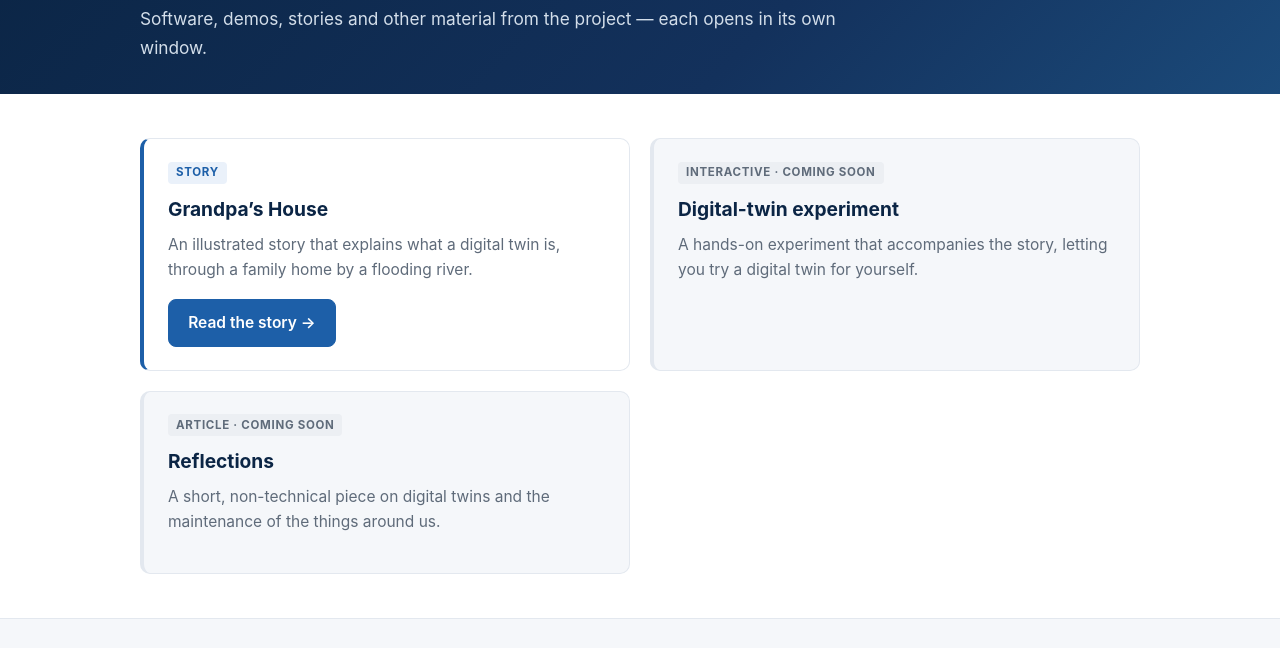
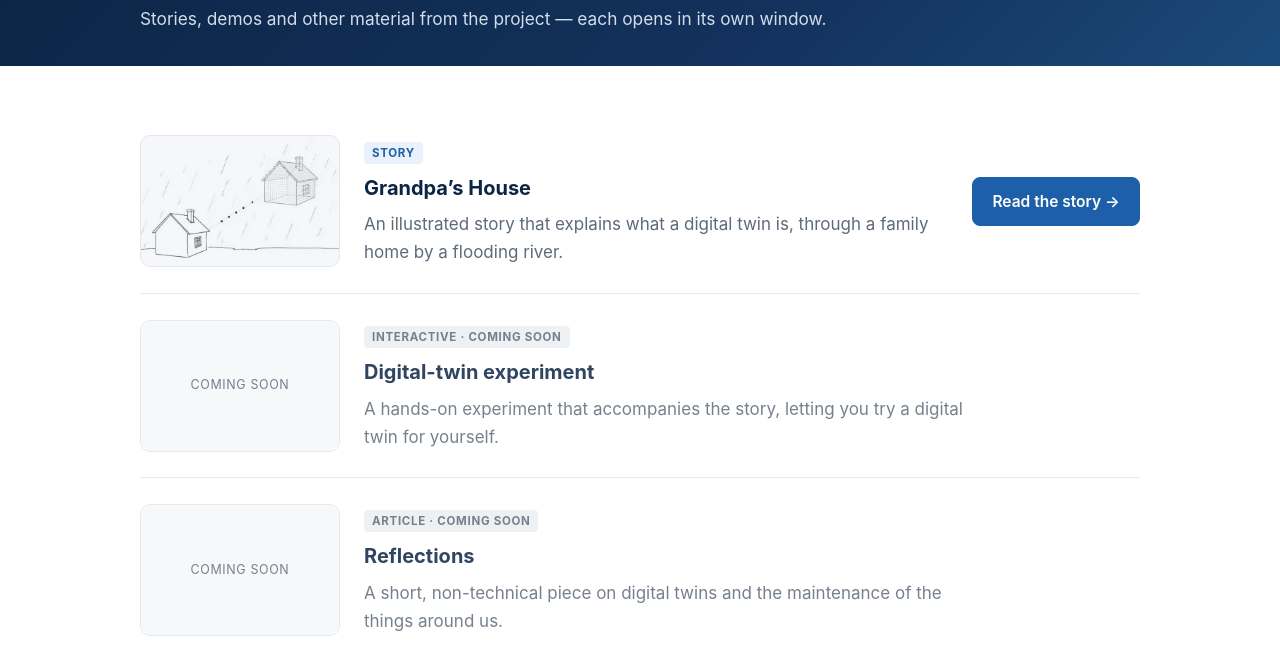
Before and after one commit to M-Twin4US/M-Twin4US.github.io, a plain HTML site: page outputs.html in a window 1280 px wide. Shown: the part 144-792 px from the top of the page. Drawn offline with Linux system fonts and the light colour scheme.

Commit message:
Outputs: switch to a horizontal-row list layout
Replaced the card grid with full-width rows (thumbnail, text, link) in
order. Dashboard row kept hidden until its paper is published.

```diff
--- a/outputs.html
+++ b/outputs.html
@@ -14,16 +14,19 @@
     <link rel="icon" href="/assets/img/favicon.svg" type="image/svg+xml">
     <link rel="stylesheet" href="/assets/css/style.css">
     <style>
-        .out-grid{display:grid;grid-template-columns:repeat(2,1fr);gap:1.25rem}
-        .out-card{display:flex;flex-direction:column;border:1px solid var(--line);border-left:4px solid var(--accent);border-radius:var(--radius);padding:1.4rem 1.5rem}
-        .out-card.soon{border-left-color:var(--line);background:var(--bg-soft)}
-        .out-type{display:inline-block;font-size:.72rem;font-weight:700;letter-spacing:.06em;text-transform:uppercase;color:var(--accent);background:#eaf1fa;padding:.1rem .5rem;border-radius:4px;align-self:flex-start}
+        .out-rows{display:flex;flex-direction:column}
+        .out-row{display:grid;grid-template-columns:200px 1fr auto;gap:1.5rem;align-items:center;padding:1.6rem 0;border-top:1px solid var(--line)}
+        .out-row:first-child{border-top:none}
+        .out-thumb{width:200px;height:132px;border:1px solid var(--line);border-radius:var(--radius);overflow:hidden;background:var(--bg-soft);display:flex;align-items:center;justify-content:center;flex-shrink:0}
+        .out-thumb img{width:100%;height:100%;object-fit:cover;mix-blend-mode:multiply}
+        .out-thumb.empty{color:var(--muted);font-size:.78rem;letter-spacing:.05em;text-transform:uppercase}
+        .out-type{display:inline-block;font-size:.72rem;font-weight:700;letter-spacing:.06em;text-transform:uppercase;color:var(--accent);background:#eaf1fa;padding:.1rem .5rem;border-radius:4px}
         .out-type.soon{color:var(--muted);background:#eceff3}
-        .out-card h3{margin:.6rem 0 .4rem;font-size:1.2rem;color:var(--navy)}
-        .out-card p{margin:0 0 1rem;color:var(--muted);font-size:.97rem}
-        .out-card .btn-row{margin-top:auto}
-        .out-note{color:var(--muted);font-size:.85rem;margin-top:1.25rem}
-        @media(max-width:720px){.out-grid{grid-template-columns:1fr}}
+        .out-row h3{margin:.45rem 0 .35rem;font-size:1.25rem;color:var(--navy)}
+        .out-row .out-body p{margin:0;color:var(--muted);max-width:56ch}
+        .out-row.soon{opacity:.85}
+        .out-go{white-space:nowrap}
+        @media(max-width:720px){.out-row{grid-template-columns:1fr;gap:.85rem}.out-thumb{width:100%;height:170px}}
     </style>
 </head>
 <body>
@@ -53,45 +56,54 @@
         <section class="hero page-hero">
             <div class="container">
                 <h1>Outputs</h1>
-                <p class="lead">Software, demos, stories and other material from the project &mdash; each opens in its own window.</p>
+                <p class="lead">Stories, demos and other material from the project &mdash; each opens in its own window.</p>
             </div>
         </section>
 
         <section class="section">
             <div class="container">
-                <div class="out-grid">
+                <div class="out-rows">
 
-                    <article class="out-card">
+                    <article class="out-row">
+                        <div class="out-thumb"><img src="/assets/img/story/scene11.png" alt="A house and its digital twin in the rain"></div>
+                        <div class="out-body">
                             <span class="out-type">Story</span>
                             <h3>Grandpa&rsquo;s House</h3>
                             <p>An illustrated story that explains what a digital twin is, through a family home by a flooding river.</p>
-                        <div class="btn-row">
-                            <a class="btn" href="/story.html">Read the story &rarr;</a>
                         </div>
+                        <div class="out-go"><a class="btn" href="/story.html">Read the story &rarr;</a></div>
                     </article>
 
                     <!-- Hidden until the accompanying paper is published. To show again, remove the surrounding comment markers.
-<article class="out-card" id="dashboard">
+                    <article class="out-row" id="dashboard">
+                        <div class="out-thumb"><img src="/assets/img/story/scene12.png" alt="GPR4Net dashboard preview"></div>
+                        <div class="out-body">
                             <span class="out-type">Interactive demo</span>
                             <h3>GPR4Net dashboard</h3>
                             <p>A lightweight neural-network surrogate that predicts GPR B-scans in real time across three digital-twin scenarios. Opens in a new tab.</p>
-                        <div class="btn-row">
-                            <a class="btn" href="https://gpr4net-dashboard-hcnznvhbost56jzp3pn7be.streamlit.app/" target="_blank" rel="noopener">Open the dashboard &#8599;</a>
-                            <a class="btn secondary" href="https://github.com/M-Twin4US/gpr4net-dashboard" target="_blank" rel="noopener">Source on GitHub &#8599;</a>
                         </div>
+                        <div class="out-go"><a class="btn" href="https://gpr4net-dashboard-hcnznvhbost56jzp3pn7be.streamlit.app/" target="_blank" rel="noopener">Open the dashboard &#8599;</a></div>
                     </article>
                     -->
 
-                    <article class="out-card soon">
+                    <article class="out-row soon">
+                        <div class="out-thumb empty">Coming soon</div>
+                        <div class="out-body">
                             <span class="out-type soon">Interactive &middot; coming soon</span>
                             <h3>Digital-twin experiment</h3>
                             <p>A hands-on experiment that accompanies the story, letting you try a digital twin for yourself.</p>
+                        </div>
+                        <div class="out-go"></div>
                     </article>
 
-                    <article class="out-card soon">
+                    <article class="out-row soon">
+                        <div class="out-thumb empty">Coming soon</div>
+                        <div class="out-body">
                             <span class="out-type soon">Article &middot; coming soon</span>
                             <h3>Reflections</h3>
                             <p>A short, non-technical piece on digital twins and the maintenance of the things around us.</p>
+                        </div>
+                        <div class="out-go"></div>
                     </article>
 
                 </div>
```
Lines whose indentation alone changed are shown as unchanged.
